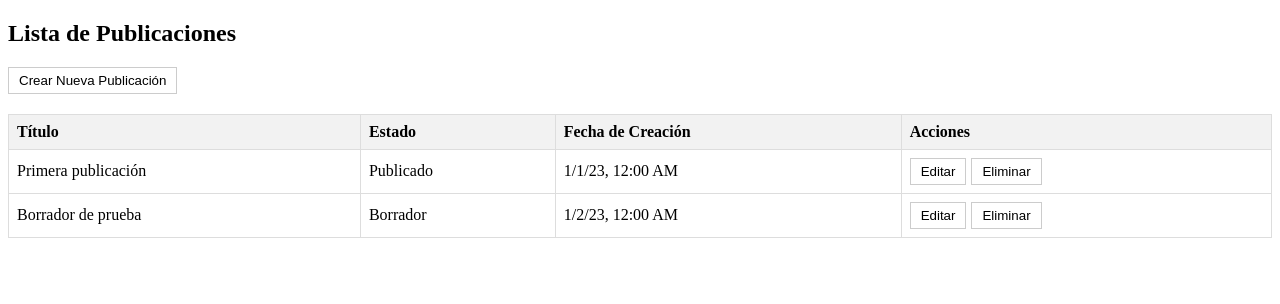
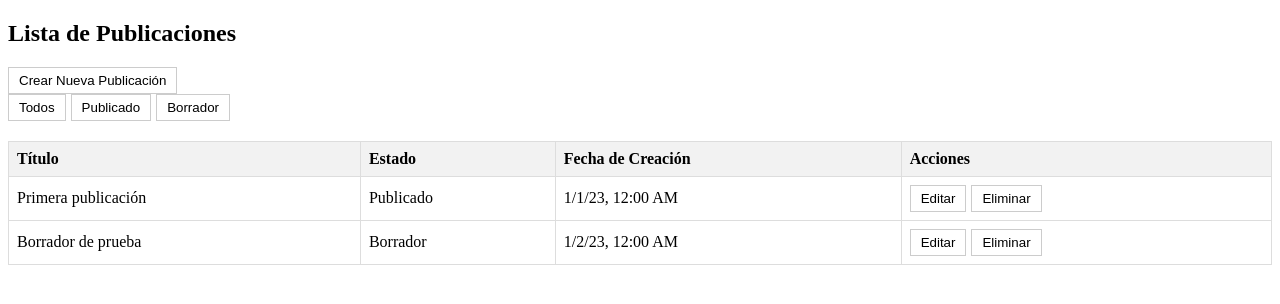
Before and after one commit to edwin71332/prueba-tecnica, an Angular app: page /posts in a window 1280 px wide. Shown: the top 304 px of the page. Built offline with nearby package versions, Linux system fonts and the light colour scheme.

Commit message:
add: filtros por estado en la lista de post

```diff
--- a/src/app/Post-List-Component/post-list-component.html
+++ b/src/app/Post-List-Component/post-list-component.html
@@ -1,5 +1,10 @@
 <h2>Lista de Publicaciones</h2>
 <button [routerLink]="['/posts/new']">Crear Nueva Publicación</button>
+<div class="filter-row">
+    <button type="button" (click)="setFilter('all')">Todos</button>
+    <button type="button" (click)="setFilter('published')">Publicado</button>
+    <button type="button" (click)="setFilter('draft')">Borrador</button>
+</div>
 
 <table>
     <thead>
@@ -11,7 +16,7 @@
         </tr>
     </thead>
     <tbody>
-    <tr *ngFor="let post of posts">
+        <tr *ngFor="let post of filterPosts()">
             <td>{{ post.title }}</td>
             <td>{{ post.status === 'published' ? 'Publicado' : 'Borrador' }}</td>
             <td>{{ post.createdAt | date:'short' }}</td>
--- a/src/app/Post-List-Component/post-list-component.ts
+++ b/src/app/Post-List-Component/post-list-component.ts
@@ -13,6 +13,7 @@ import { routes } from '../app.routes';
 })
 export class PostListComponent {
   posts: Post[] = [];
+  statusFilter: 'all' | 'draft' | 'published' = 'all';
 
   constructor(private postService: PostService) {
     this.loadPosts();
@@ -22,6 +23,18 @@ export class PostListComponent {
   loadPosts(): void {
     this.posts = this.postService.getPosts();
   }
+
+  // Filtrar las publicaciones por estado
+  filterPosts(): Post[] {
+    if (this.statusFilter === 'all') {
+      return this.posts;
+    }
+    return this.posts.filter(post => post.status === this.statusFilter);
+  }
+
+   setFilter(filter: 'all' | 'draft' | 'published') {
+  this.statusFilter = filter;
+}
 
   // Eliminar una publicación
   deletePost(id: number): void {
```
Lines whose indentation alone changed are shown as unchanged.
